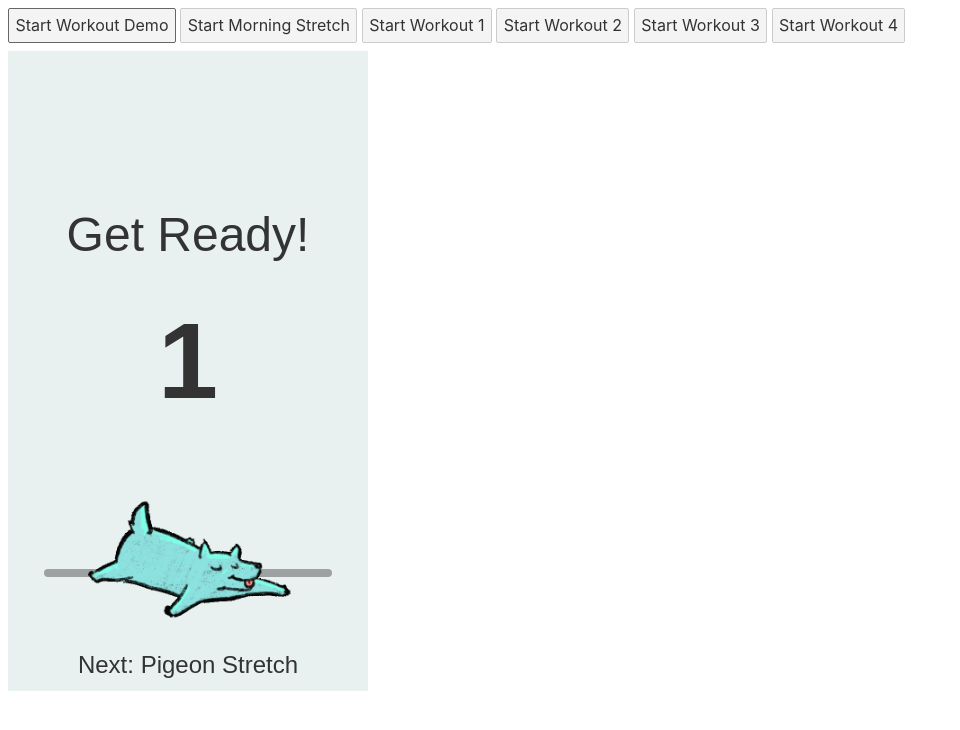
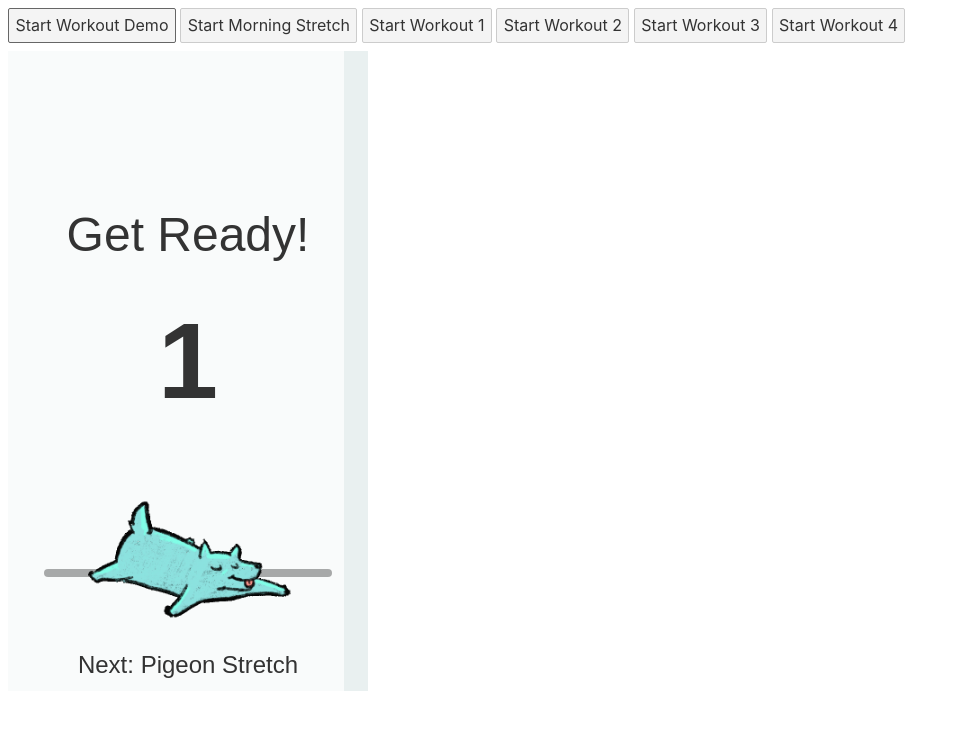
Before and after one commit to paulate/exercise-app, a Svelte app: page / in a window 1280 px wide. Both pictures are taken after a click on the button "Start Workout Demo". Shown: the top 730 px of the page, without its empty margins (0-960 px from the left). Built offline with nearby package versions, Linux system fonts and the light colour scheme.

Commit message:
made timer bar transitions!

```diff
--- a/src/App.svelte
+++ b/src/App.svelte
@@ -287,7 +287,7 @@
 
 	let timer;
 	function setTimer(seconds) {
-
+		currentWorkout.duration = seconds;
 		currentWorkout.secondsRemaining = seconds;
 		currentWorkout.timerIndex ++;
 		timer = setInterval( function(){
@@ -306,7 +306,6 @@
 			currentWorkout.side = workout[currentWorkout.index].alternating ? 1 : 0;
 			start_interval.muted = false;
 			start_interval.play();
-			currentWorkout.duration = workout[currentWorkout.index].duration;
 			setTimer(workout[currentWorkout.index].duration);
 		} else if (currentWorkout.isTransitioning == false) { // Just ended a rep or rest
 			if ((workout[currentWorkout.index].reps) &&
@@ -376,6 +375,19 @@
 		}
 
 	}
+
+
+function timerSlide(node, {
+	delay = 0,
+	duration = 400
+	}) {
+
+	return {
+		delay,
+		duration,
+		css: t => `width: ${t * 100}`
+	};
+}
 </script>
 
 
@@ -447,14 +459,9 @@
 		{/if}
 	</svelte:fragment>
 	<svelte:fragment slot="timeBG">
-		<!--
-			// are we at a workout?
-			// if so, set width to 100%
-			// and set transition time to duration.
-			// if not, set width to 0? or don't do anything. ok  -->
-		<div class="timeBG" style="{
-			((currentWorkout.index >= 0 && currentWorkout.isTransitioning == false) ?
-			"width:100%; transition: width "+currentWorkout.duration+"s linear" : "") }"></div>
+		{#if (currentWorkout.timerIndex)}
+		{#key currentWorkout.timerIndex}<div class="timeBG" id="{currentWorkout.timerIndex}" in:timerSlide={{duration:currentWorkout.duration*1000}}></div>{/key}
+		{/if}
 	</svelte:fragment>
 	<svelte:fragment slot="timer">{currentWorkout.secondsRemaining ? currentWorkout.secondsRemaining : "" }</svelte:fragment>
 	<svelte:fragment slot="next">
@@ -467,16 +474,14 @@
 
 
 </Dashboard>
-<!-- give each workout its own timer bar and give it a duration -->
-<!-- {currentWorkout.duration>0 ? currentWorkout.duration : 0}s -->
+
 <style>
 	.timeBG {
         position:absolute;
-		width:0%;
+		width:100%;
         height:100%;
         background:#ffffffbf;
         align-self:flex-start;
         z-index:0;
-		/* transition:width 1s linear; */
     }
 </style>
```
Also changed, not shown: 1 other file (tests, documents, lock files or other folders).
